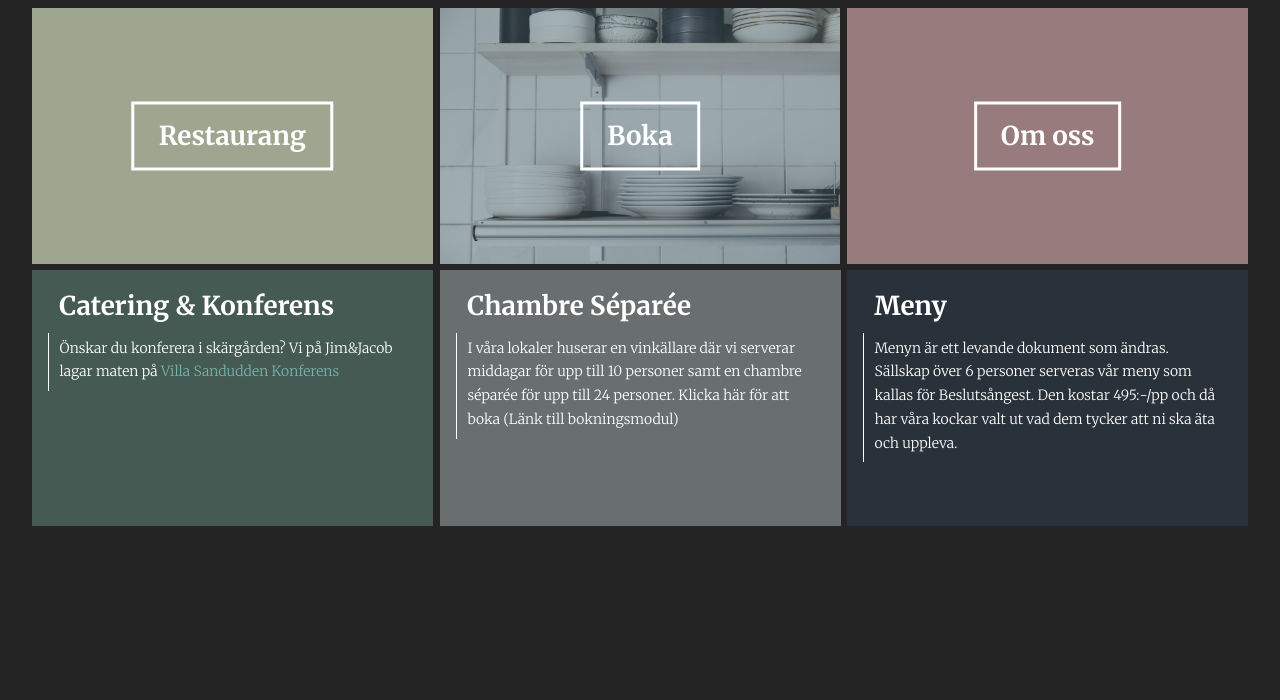
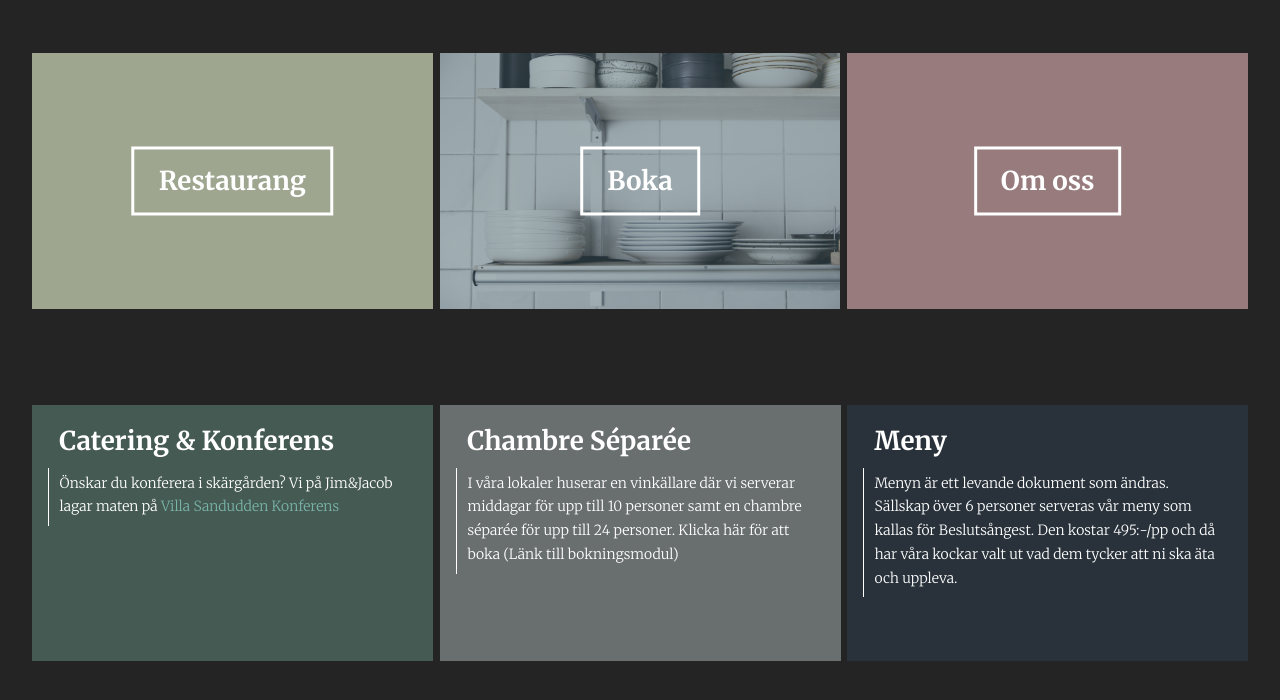
Before and after one commit to Sespazmian/jj, a Jekyll site: the page built from index.html, in a window 1280 px wide. Shown: the top 700 px of the page. Built offline with Jekyll 4.4.1, drawn with Linux system fonts in a browser that asks for light colours.

Commit message:
Add margin to sections

```diff
--- a/assets/css/main.css
+++ b/assets/css/main.css
@@ -53,6 +53,10 @@ a:hover {
 		-moz-column-gap:      1px;
 		column-count:         1;
 		column-gap:           7px;
+	}
+
+	.selection-container {
+		margin: 45px 0;
 	}
 
 	.selection-container, .front, .back {
```
